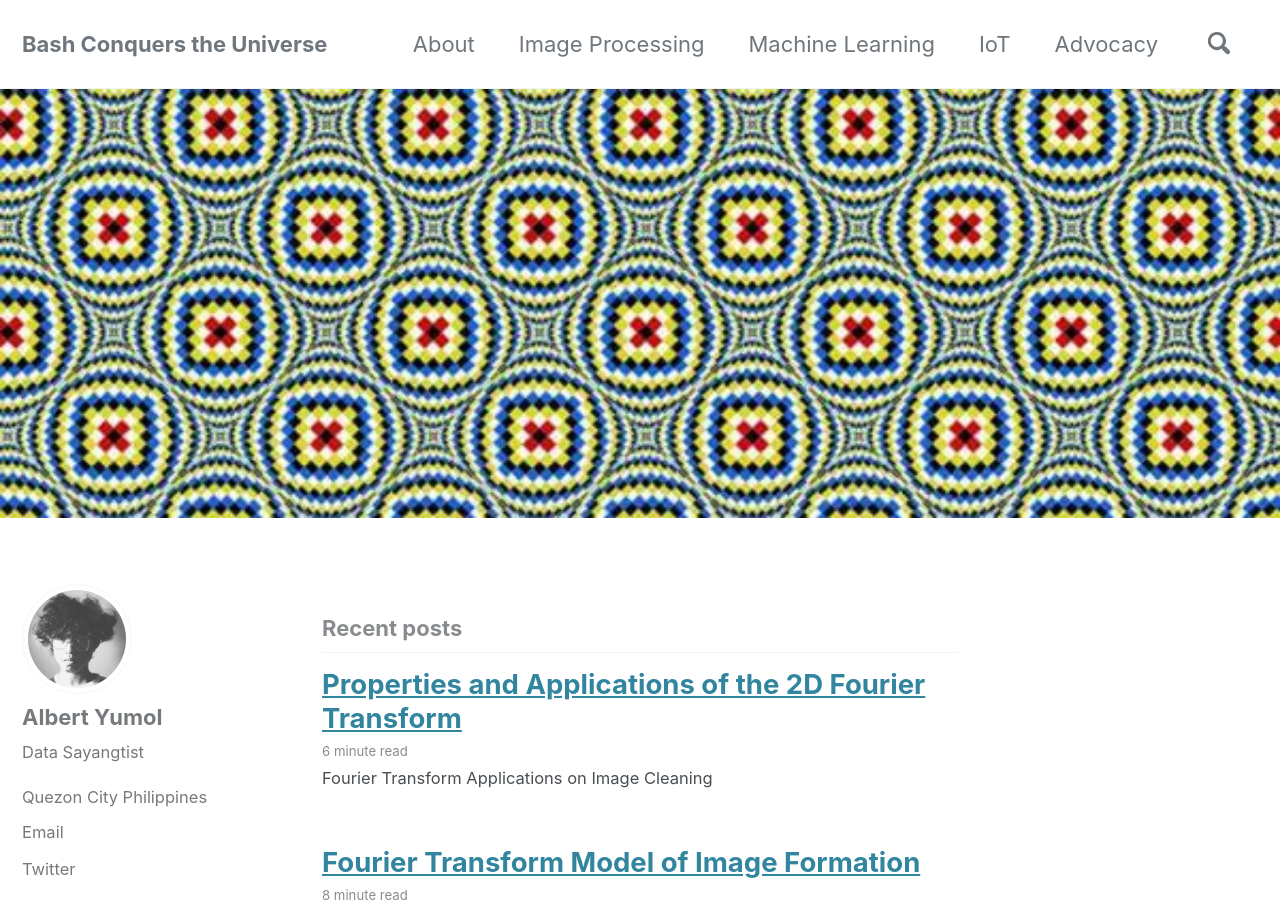
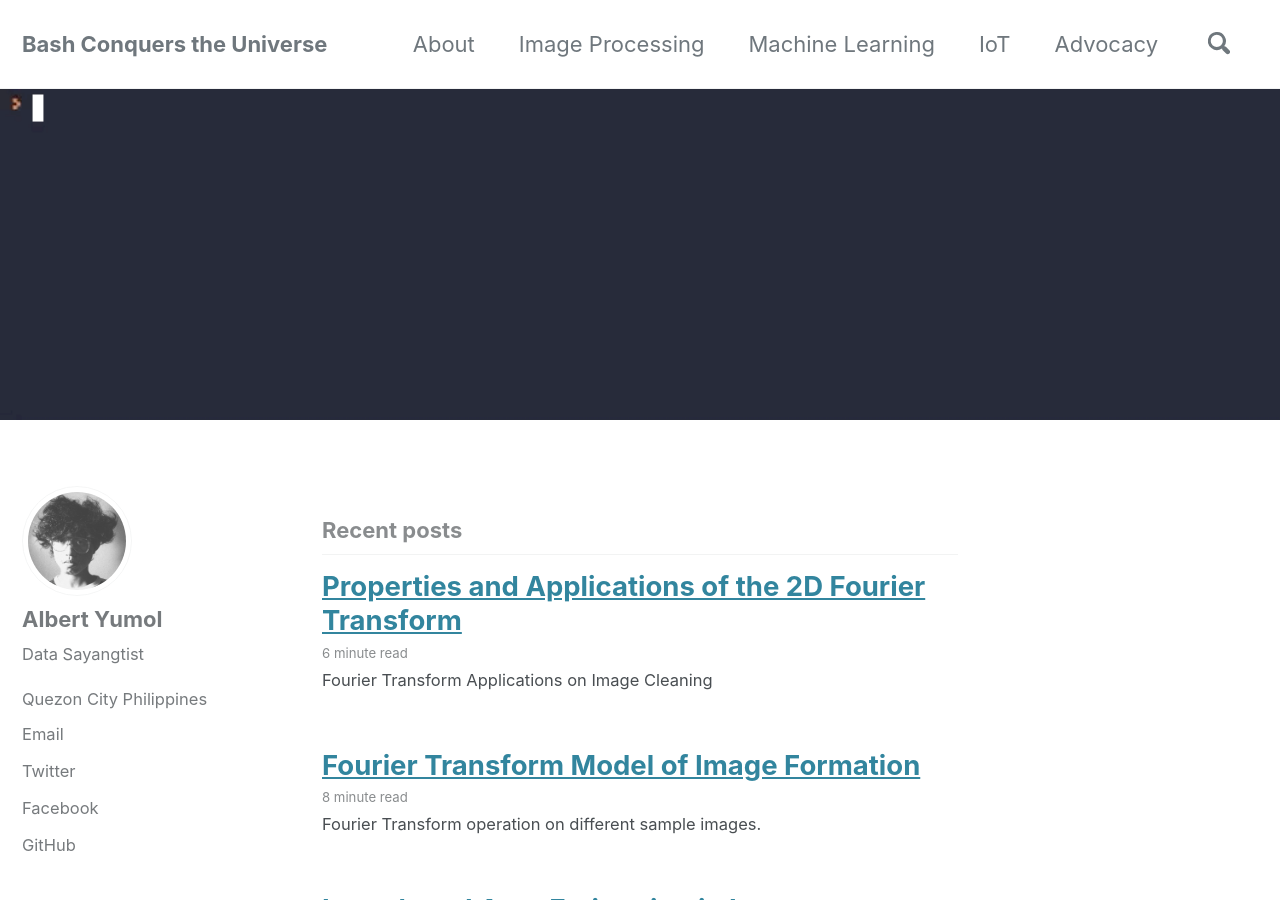
Before and after one commit to albertyumol/albertyumol.github.io, a Jekyll site: the page built from index.html, in a window 1280 px wide and 900 px high. Built offline with Jekyll 4.4.1, drawn with Linux system fonts in a browser that asks for light colours; cached includes are drawn as plain includes; the list of posts is cut into pages by our own code.

Commit message:
Doing some aestherics stuff.

```diff
--- a/index.html
+++ b/index.html
@@ -2,5 +2,5 @@
 layout: home
 author_profile: true
 header:
-  image: "images/illusion.jpg"
+  image: "images/bash.gif"
 ---
```
Also changed, not shown: images/bash.gif (added).
